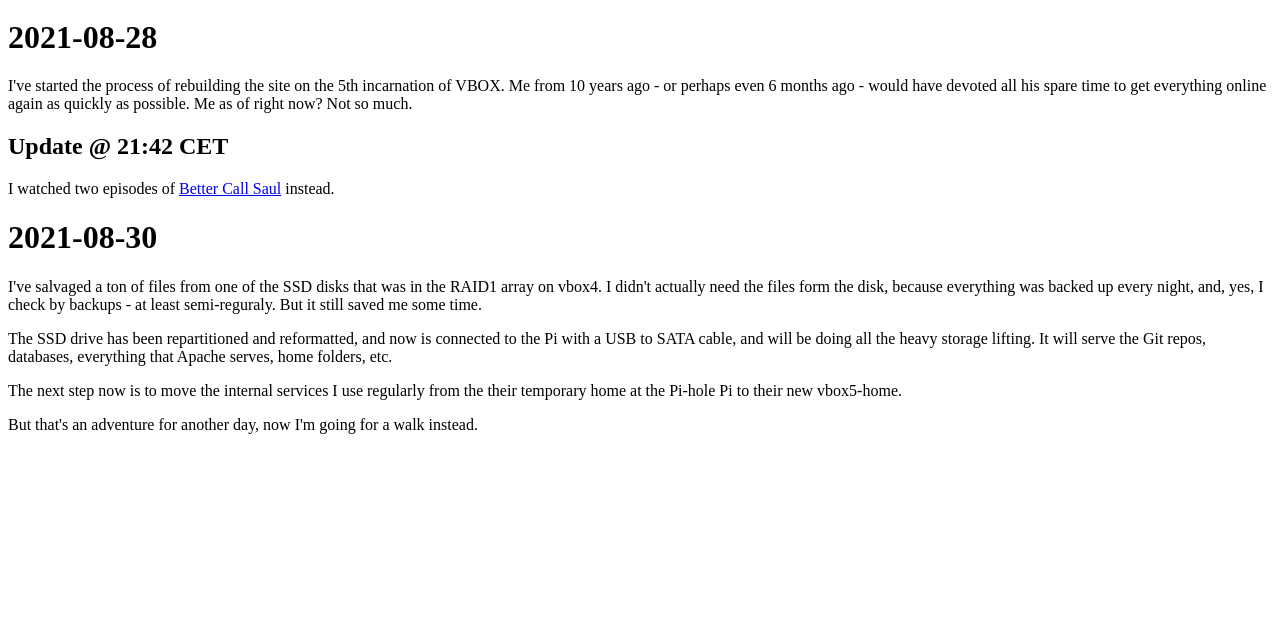
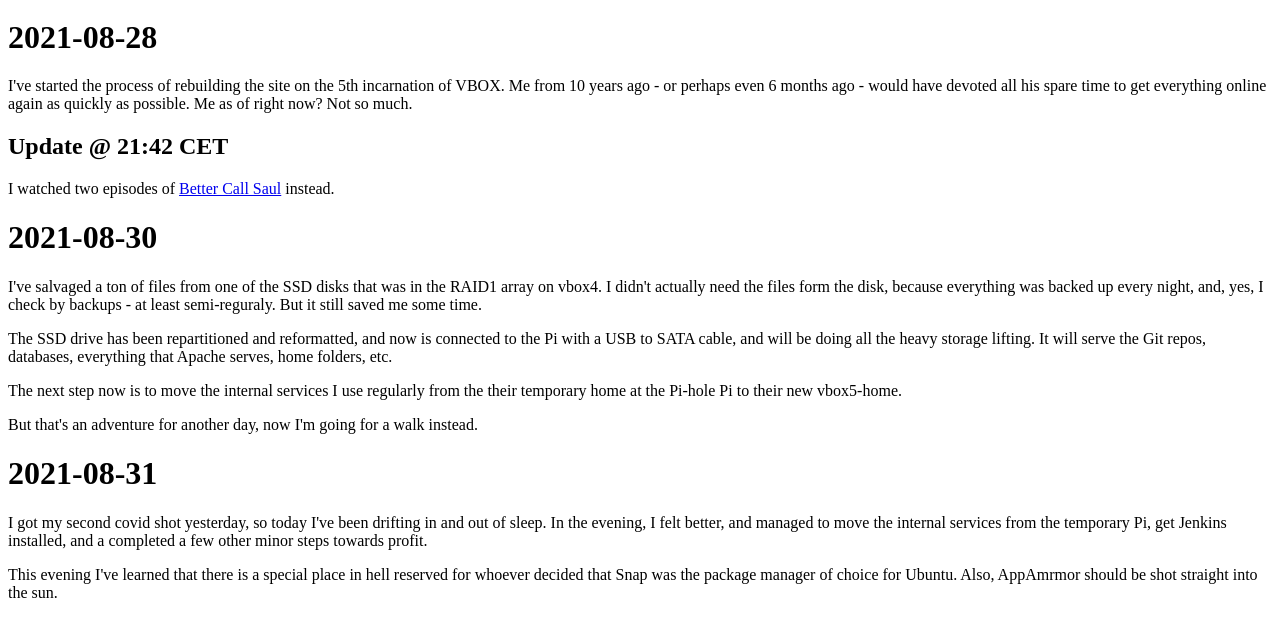
Before and after one commit to vskjefst/vegard.net-offline, a plain HTML site: page index.html in a window 1280 px wide. Shown: the part 743-1361 px from the top of the page. Before the commit the page ends 1193 px from the top, so only its background shows below. Drawn offline with Linux system fonts and the light colour scheme.

Commit message:
Update index.html

```diff
--- a/index.html
+++ b/index.html
@@ -27,5 +27,8 @@
 <p>The SSD drive has been repartitioned and reformatted, and now is connected to the Pi with a USB to SATA cable, and will be doing all the heavy storage lifting. It will serve the Git repos, databases, everything that Apache serves, home folders, etc.</p>
 <p>The next step now is to move the internal services I use regularly from the their temporary home at the Pi-hole Pi to their new vbox5-home.</p>
   <p>But that's an adventure for another day, now I'm going for a walk instead.</p>
+  <h1>2021-08-31</h1>
+  <p>I got my second covid shot yesterday, so today I've been drifting in and out of sleep. In the evening, I felt better, and managed to move the internal services from the temporary Pi, get Jenkins installed, and a completed a few other minor steps towards profit.</p>
+  <p>This evening I've learned that there is a special place in hell reserved for whoever decided that Snap was the package manager of choice for Ubuntu. Also, AppAmrmor should be shot straight into the sun.</p>
 </body>
 </html>
```
